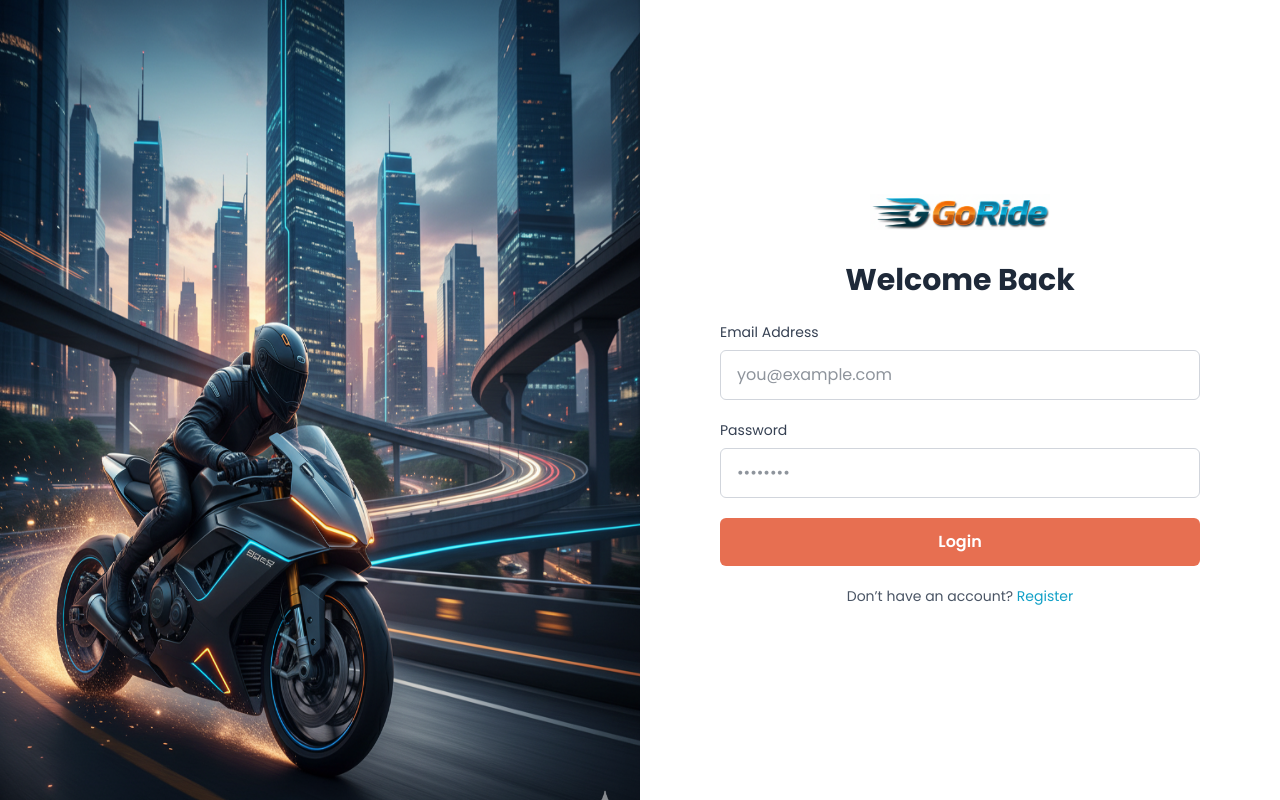
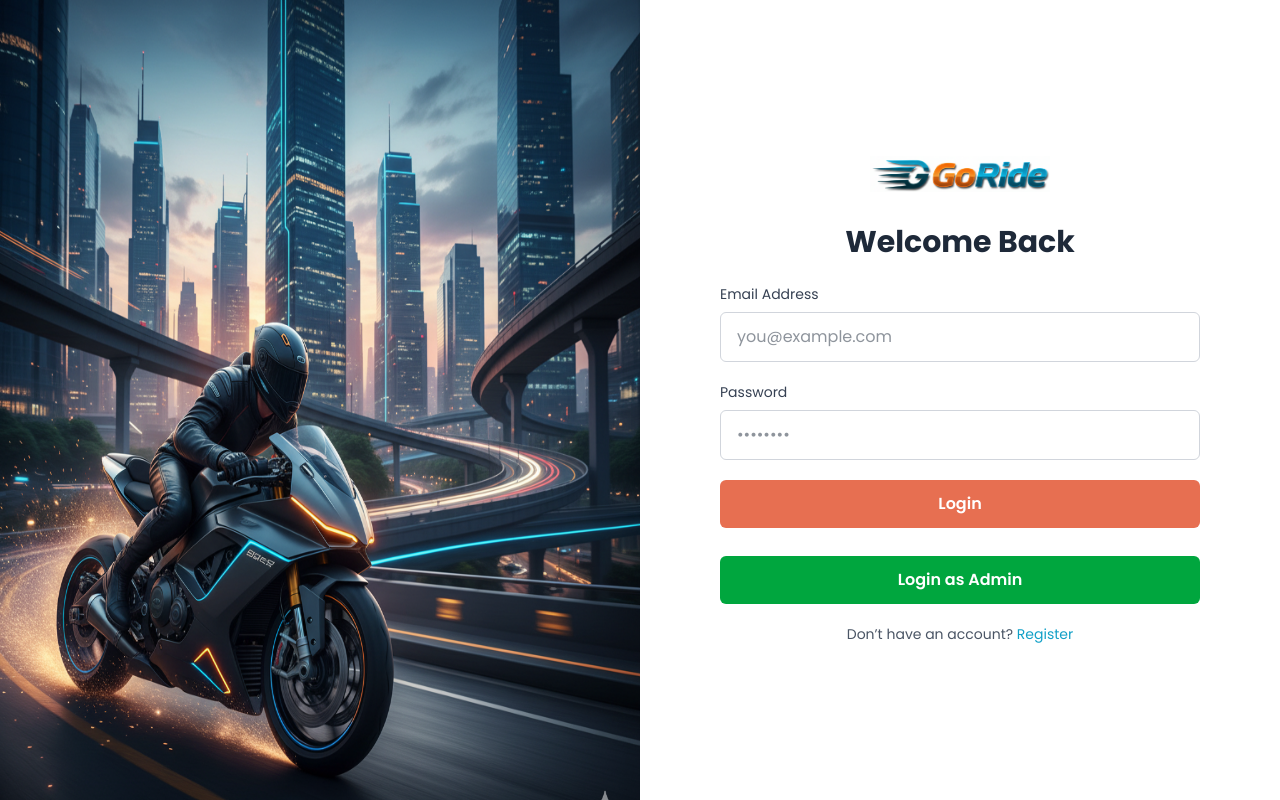
Before and after one commit to khalidhossain5000/biker-zone-next-js-project, a Next.js app: page /login in a window 1280 px wide. Built offline with nearby package versions, Linux system fonts and the light colour scheme; no server answers.

Commit message:
login as admin added in login page

```diff
--- a/app/(auth)/login/page.js
+++ b/app/(auth)/login/page.js
@@ -9,8 +9,9 @@ import toast from "react-hot-toast";
 
 const LoginPage = () => {
   const [error, setError] = useState("");
+  const [loading, setLoading] = useState(false);
 
-  const [loading, setLoading] = useState(false);
+  // Normal login
   const handleSubmit = async (e) => {
     e.preventDefault();
     const form = e.target;
@@ -23,17 +24,37 @@ const LoginPage = () => {
       email,
       password,
     });
-    alert("login success");
-    console.log(result, "this is result in login page");
+
     if (result.error) {
       setLoading(false);
       setError("Invalid email or password");
     } else {
       setLoading(false);
-      toast.success("Logi n sucess");
+      toast.success("Login successful");
+      window.location.href = "/dashboard";
+    }
+  };
+
+  // Admin login
+  const handleAdminLogin = async () => {
+    setLoading(true);
+
+    const result = await signIn("credentials", {
+      redirect: false,
+      email: "admin@goride.com",
+      password: "admin@goride.com",
+    });
+
+    if (result.error) {
+      setLoading(false);
+      setError("Admin login failed");
+    } else {
+      setLoading(false);
+      toast.success("Admin login successful");
       window.location.href = "/";
     }
   };
+
   return (
     <div className="min-h-screen flex ">
       {/* Left Side - Image */}
@@ -65,6 +86,10 @@ const LoginPage = () => {
             Welcome Back
           </h2>
 
+          {error && (
+            <p className="text-red-500 text-center mb-2 font-medium">{error}</p>
+          )}
+
           <form onSubmit={handleSubmit} className="space-y-5">
             <div>
               <label
@@ -76,6 +101,7 @@ const LoginPage = () => {
               <input
                 type="email"
                 id="email"
+                name="email"
                 placeholder="you@example.com"
                 className="w-full px-4 py-3 rounded-md border border-gray-300 dark:border-gray-600 bg-transparent text-gray-800 dark:text-gray-100 focus:ring-2 focus:ring-blue-500 outline-none"
                 required
@@ -92,17 +118,30 @@ const LoginPage = () => {
               <input
                 type="password"
                 id="password"
+                name="password"
                 placeholder="••••••••"
                 className="w-full px-4 py-3 rounded-md border border-gray-300 dark:border-gray-600 bg-transparent text-gray-800 dark:text-gray-100 focus:ring-2 focus:ring-blue-500 outline-none"
                 required
               />
             </div>
 
+            {/* Normal Login Button */}
             <button
               type="submit"
               className="w-full bg-primary text-white py-3 rounded-md font-semibold hover:bg-primary/90 cursor-pointer transition"
+              disabled={loading}
             >
-              Login
+              {loading ? "Logging in..." : "Login"}
+            </button>
+
+            {/* Admin Login Button */}
+            <button
+              type="button"
+              onClick={handleAdminLogin}
+              className="w-full mt-2 bg-green-600 text-white py-3 rounded-md font-semibold hover:bg-green-700 cursor-pointer transition"
+              disabled={loading}
+            >
+              {loading ? "Logging in..." : "Login as Admin"}
             </button>
 
             <p className="text-center text-sm text-gray-600 dark:text-gray-400">
```
